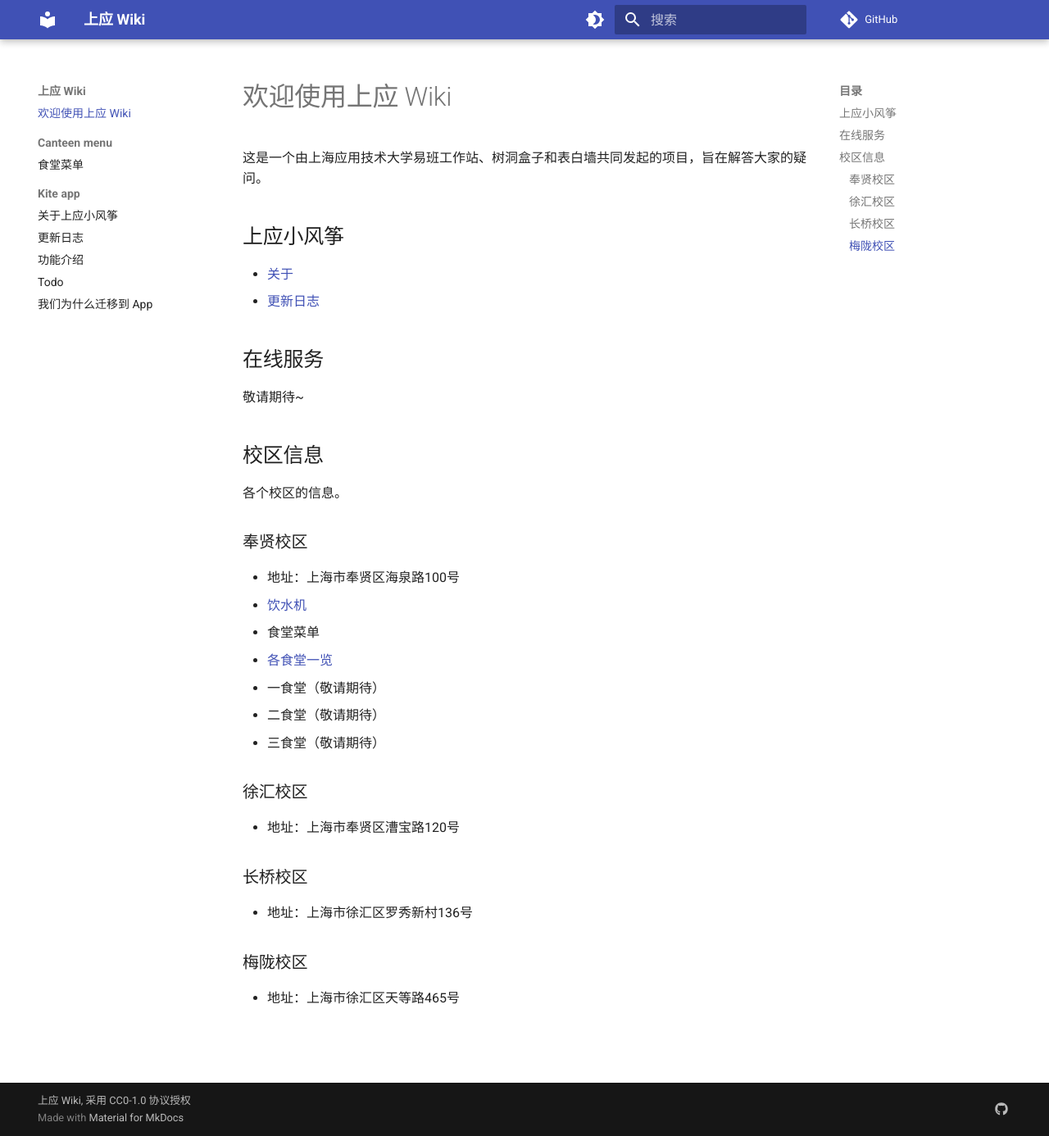
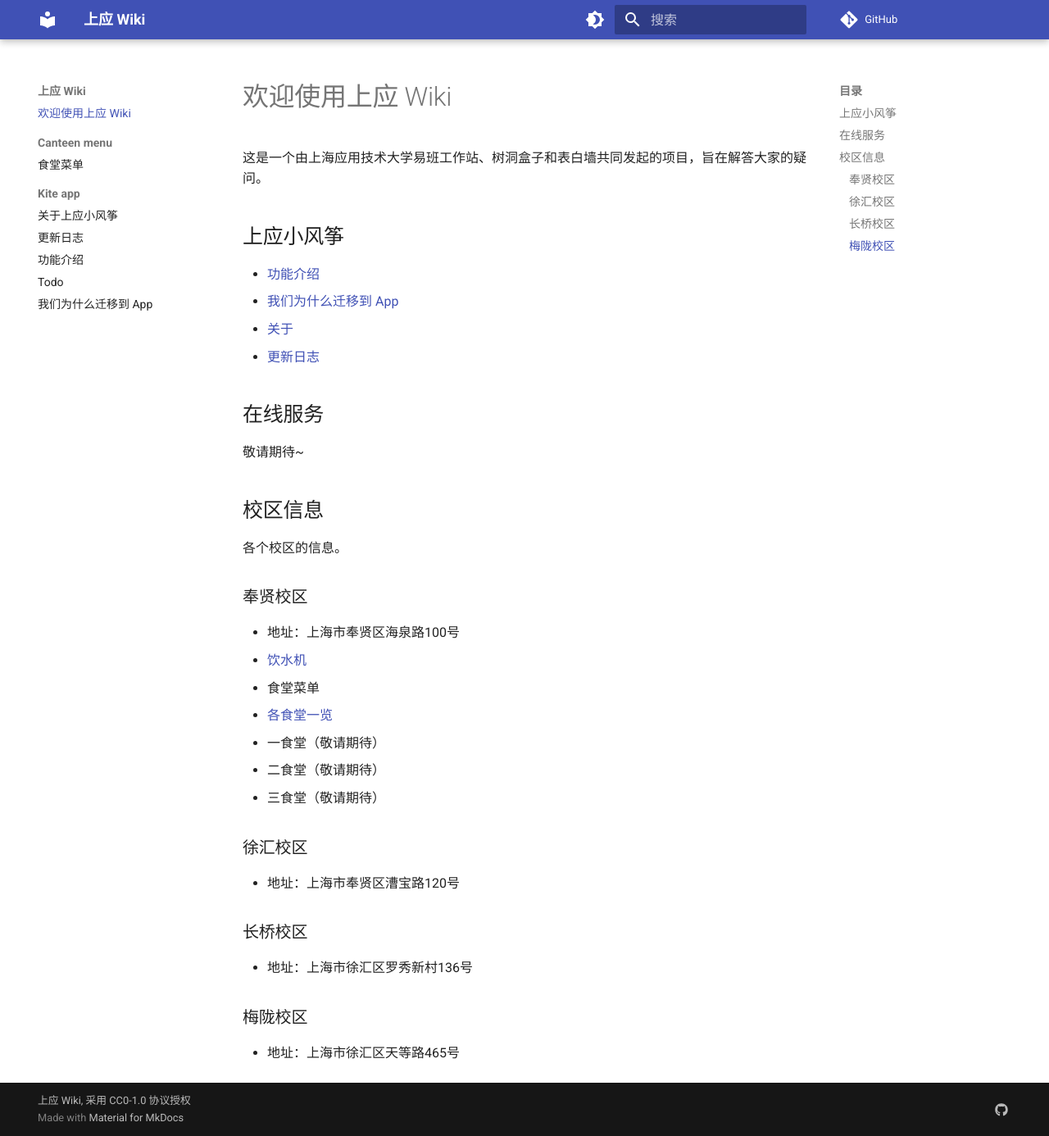
Before and after one commit to SIT-kite/SIT-wiki, an MkDocs documentation site: the page built from docs/index.md, in a window 1280 px wide and 1386 px high. Shown: the whole window at 82% size. Built offline with MkDocs 1.6.1 and Material for MkDocs 9.7.7, drawn with Linux system fonts in a browser that asks for light colours; comment, search, counter and statistics services are not loaded.

Commit message:
Update index.md

```diff
--- a/docs/index.md
+++ b/docs/index.md
@@ -4,6 +4,8 @@
 
 ## 上应小风筝
 
+- [功能介绍](./kite-app/feature/)
+- [我们为什么迁移到 App](./kite-app/why-do-we-migrate/)
 - [关于](./kite-app/about/)
 - [更新日志](./kite-app/changelog/)
 <!-- - [未来功能](./kite-app/todo/) -->
```
